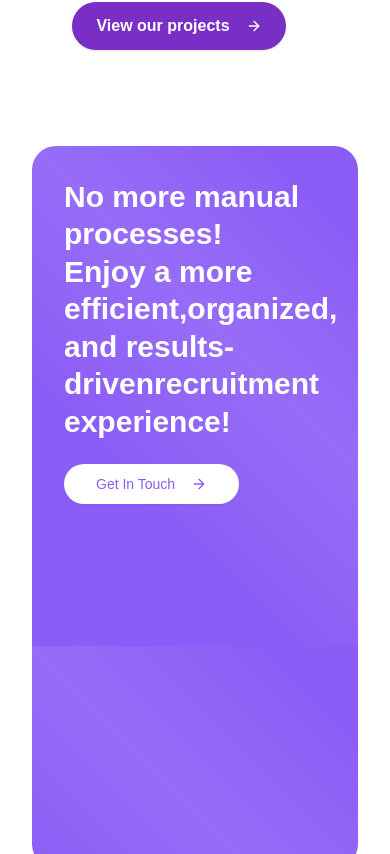
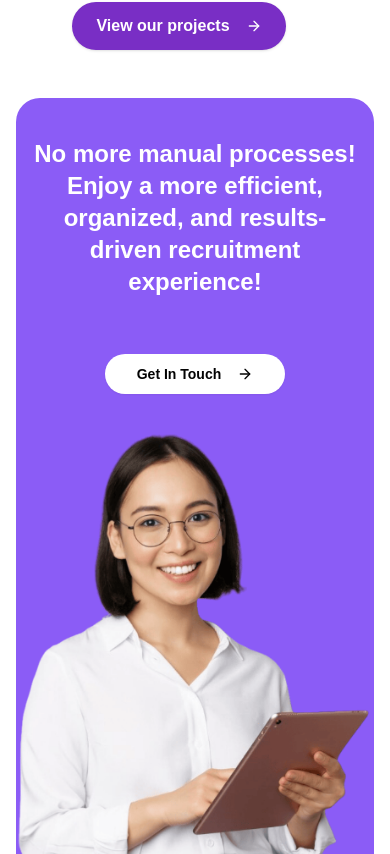
Before and after one commit to Junaid083/ovionic-agency, a Next.js app: page / in a window 390 px wide. Shown: the part 6070-6924 px from the top of the page. Built offline with nearby package versions, Linux system fonts and the light colour scheme; a web font is replaced by a local one.

Commit message:
fix(CTA): responsiveness fixed

```diff
--- a/src/app/components/sections/CTA.tsx
+++ b/src/app/components/sections/CTA.tsx
@@ -1,97 +1,37 @@
-import Image from "next/image";
-import { Button } from "@/components/ui/button";
-import { ArrowRight } from "lucide-react";
+import { Button } from '@/components/ui/button'
+import { ArrowRight } from 'lucide-react'
+import Image from 'next/image'
 
 export default function CTA() {
 	return (
-    <section className="container mx-auto px-4 py-12 sm:py-24">
-      <div className="relative overflow-hidden rounded-3xl bg-[#8B5CF6]">
-        {/* Diagonal texture overlay */}
-        <div
-          className="absolute inset-0 bg-[linear-gradient(45deg,transparent_25%,rgba(255,255,255,0.1)_50%,transparent_75%)]
-    bg-[length:500px_500px]"
-        />
-
-        <div className="relative grid md:grid-cols-2 gap-8 items-center p-8 sm:p-12 md:p-16">
-          <div className="space-y-6">
-            <h2 className="text-3xl sm:text-4xl font-bold text-white leading-tight">
-              No more manual processes!
-              <br />
-              Enjoy a more efficient,
-              <br className="hidden sm:block" />
-              organized, and results-driven
-              <br className="hidden sm:block" />
+		<section className="mb-8">
+			<div className="bg-[#8B5CF6] rounded-3xl flex flex-col h-full lg:flex-row lg:pl-14 md:gap-20 lg:gap-0 ">
+				<div className="lg:py-20 px-3 pt-10 flex flex-col items-center space-y-14 lg:items-start lg:w-3/5 lg:justify-center lg:space-y-18">
+					<p className="text-2xl text-white font-bold text-center lg:text-left lg:text-5xl md:text-3xl">
+						No more manual processes! <br className="hidden lg:block" />
+						Enjoy a more efficient, <br className="hidden lg:block" />
+						organized, and results-driven <br className="hidden lg:block" />
 						recruitment experience!
-            </h2>
+					</p>
 					<Button
 						variant="secondary"
 						size="lg"
-              className="rounded-full bg-white text-[#8B5CF6] hover:bg-white/90"
+						className="rounded-full bg-white text-black hover:bg-white/90 font-bold"
 					>
-              Get In Touch <ArrowRight className="ml-2 h-4 w-4" />
+						Get In Touch
+						<ArrowRight className="ml-2 h-4 w-4" />
 					</Button>
 				</div>
-          <div className="relative h-[300px] sm:h-[400px] md:h-[500px] ml-auto">
+				<div className="w-full min-h-[550px] relative lg:w-2/5 lg:mt-[-5rem] md:min-h-[430px] lg:ml-12">
 					<Image
-              src="/images/cta2.png"
-              alt="Professional with tablet"
+						src="/images/contact/model.png"
+						alt="Contact representative"
 						fill
-              className="object-contain object-right"
+						className=" object-bottom object-contain"
 						priority
 					/>
 				</div>
 			</div>
-      </div>
 		</section>
-  );
+	)
 }
-
-// import Image from "next/image";
-// import { Button } from "@/components/ui/button";
-// import { ArrowRight } from "lucide-react";
-
-// export default function CTA() {
-//   return (
-//     <section className="container mx-auto px-4 py-12 sm:py-24">
-//       <div className="relative overflow-hidden rounded-3xl bg-[#8B5CF6]">
-//         {/* Diagonal pattern overlay */}
-//         <div
-//           className="absolute inset-0"
-//           style={{
-//             backgroundImage: `linear-gradient(45deg, transparent 25%, rgba(255,255,255,0.1) 50%, transparent 75%)`,
-//             backgroundSize: "500px 500px",
-//           }}
-//         />
-
-//         <div className="relative grid md:grid-cols-2 gap-8 items-center p-8 sm:p-12 lg:p-16">
-//           <div className="space-y-6 max-w-xl">
-//             <h2 className="text-3xl sm:text-4xl font-bold text-white leading-[1.2]">
-//               No more manual processes!
-//               <br />
-//               Enjoy a more efficient,
-//               <br className="hidden sm:block" />
-//               organized, and results-driven
-//               <br className="hidden sm:block" />
-//               recruitment experience!
-//             </h2>
-//             <Button
-//               size="lg"
-//               className="rounded-full bg-white text-[#8B5CF6] hover:bg-white/90"
-//             >
-//               Get In Touch <ArrowRight className="ml-2 h-4 w-4" />
-//             </Button>
-//           </div>
-//           <div className="relative h-[300px] sm:h-[400px] md:h-[500px] ml-auto w-full">
-//             <Image
-//               src="/images/cta2.png"
-//               alt="Professional with tablet"
-//               fill
-//               className="object-contain object-right-bottom"
-//               priority
-//             />
-//           </div>
-//         </div>
-//       </div>
-//     </section>
-//   );
-// }
```
Lines whose indentation alone changed are shown as unchanged.
